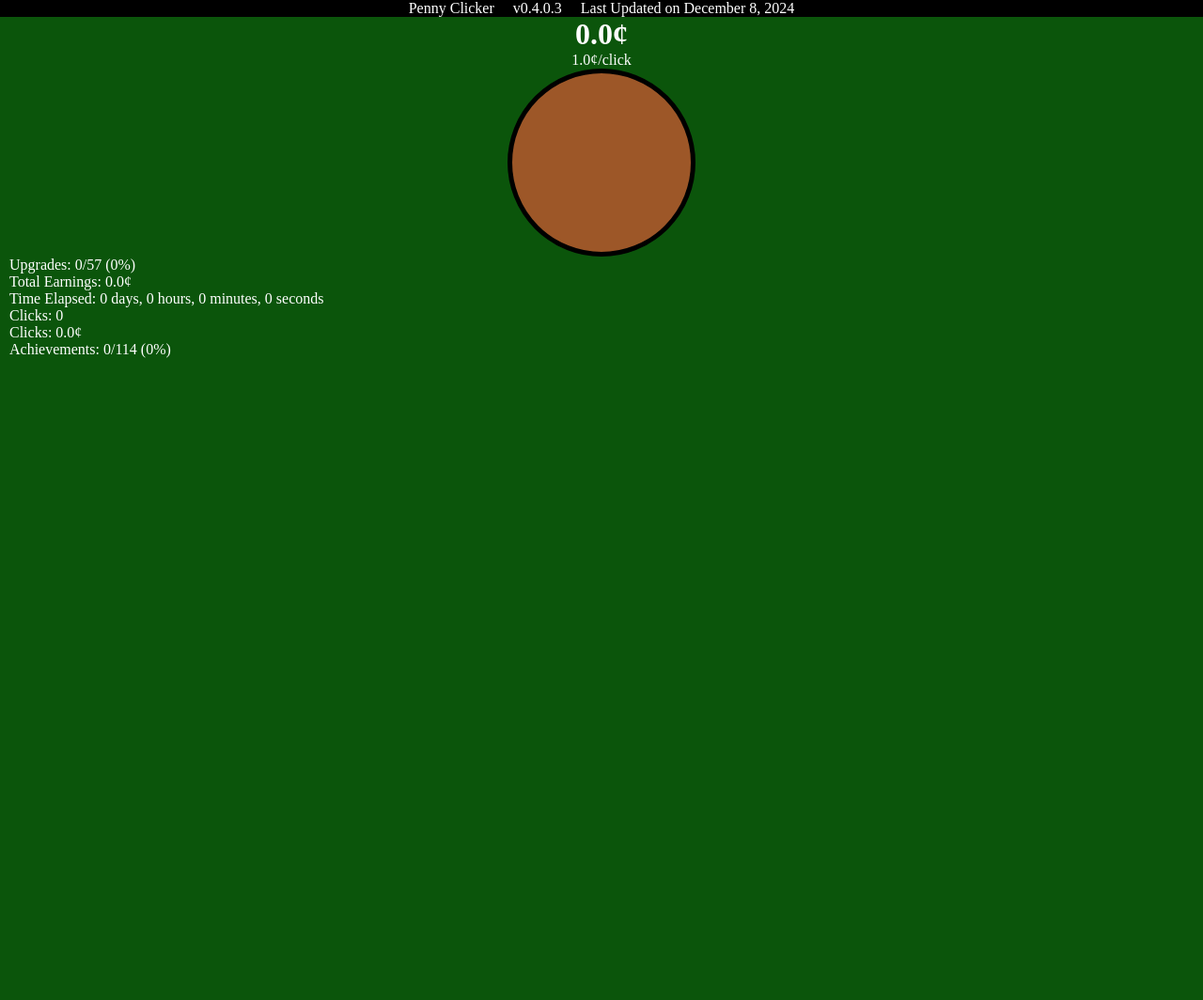
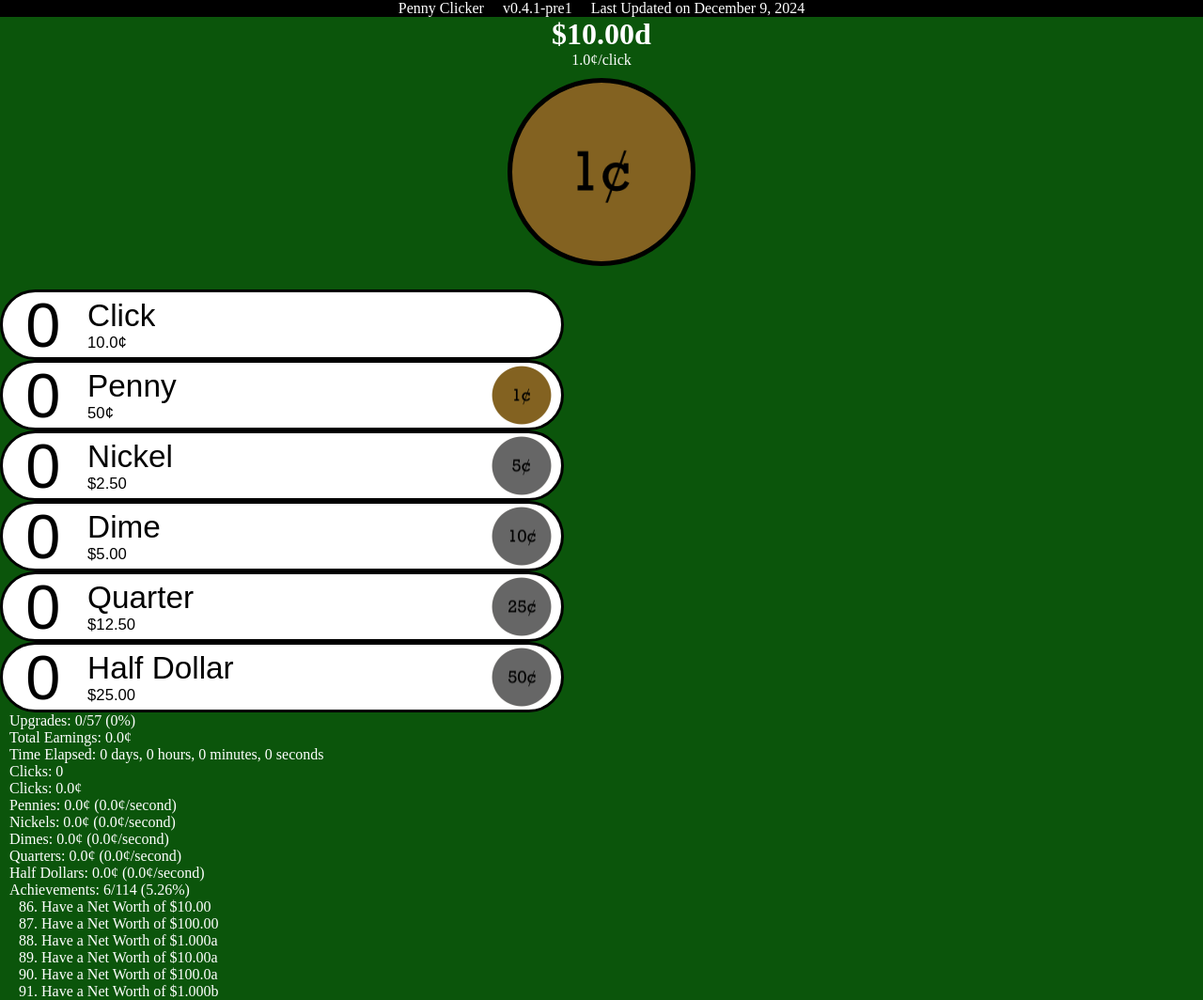
Before and after one commit to OfficialTube/Penny-Clicker, a PHP site: page / in a window 1280 px wide. Shown: the whole page at 94% size. Before the commit the page ends 381 px from the top, so only its background shows below. Run offline with PHP 8.4, Linux system fonts and the light colour scheme.

Commit message:
v0.4.1-pre1 - Added images to the main upgrades besides "Click" - Overhauled the Main Upgrades UI - Main clicking button is now an image - Several other small changes

```diff
--- a/home.js
+++ b/home.js
@@ -1,4 +1,4 @@
-var money = 0.00;
+var money = 10000000000000.00;
 var achievementcounter = 0;
 var moneyt = 0.00;
 var upgradest = 0;
@@ -683,27 +683,27 @@ setInterval(function() {
     moneyt += moneyps * deltaTime;
     document.getElementById("moneyt").innerHTML = "Total Earnings: " + change(moneyt);
     if(money >= 0.10 && click == false) {
-        clickupgradebutton.style.display = "inline-block";
+        clickupgradebutton.style.display = "flex";
         click = true;
     }
     if(money >= 0.50 && penny == false) {
-        pennyupgradebutton.style.display = "inline-block";
+        pennyupgradebutton.style.display = "flex";
         penny = true;
     }
     if(money >= 2.50 && nickel == false) {
-        nickelupgradebutton.style.display = "inline-block";
+        nickelupgradebutton.style.display = "flex";
         nickel = true;
     }
     if(money >= 5.00 && dime == false) {
-        dimeupgradebutton.style.display = "inline-block";
+        dimeupgradebutton.style.display = "flex";
         dime = true;
     }
     if(money >= 12.50 && quarter == false) {
-        quarterupgradebutton.style.display = "inline-block";
+        quarterupgradebutton.style.display = "flex";
         quarter = true;
     }
     if(money >= 25.00 && halfdollar == false) {
-        halfdollarupgradebutton.style.display = "inline-block";
+        halfdollarupgradebutton.style.display = "flex";
         halfdollar = true;
     }
 
@@ -834,8 +834,8 @@ clickupgradebutton.addEventListener("click", function() {
         incvalue = inc * incmultiplier;
         clickupgradelevel++;
         clickupgradecost = clickupgradecost * clickupgradecostmultiplier;
-        document.getElementById("clickupgradelevel").innerHTML = "Level: " + clickupgradelevel;
-        document.getElementById("clickupgradecost").innerHTML = "Upgrade Cost: " + change(clickupgradecost);
+        document.getElementById("clickupgradelevel").innerHTML = clickupgradelevel;
+        document.getElementById("clickupgradecost").innerHTML = change(clickupgradecost);
         document.getElementById("moneypc").innerHTML = change(incvalue) + "/click"
     }
 })
@@ -847,8 +847,8 @@ pennyupgradebutton.addEventListener("click", function() {
         pennylevel++;
         updateMoneyps();
         pennycost *= pennycostmultiplier;
-        document.getElementById("pennylevel").innerHTML = "Level: " + pennylevel;
-        document.getElementById("pennycost").innerHTML = "Upgrade Cost: " + change(pennycost);
+        document.getElementById("pennylevel").innerHTML = pennylevel;
+        document.getElementById("pennycost").innerHTML = change(pennycost);
     }
 })
 
@@ -859,8 +859,8 @@ nickelupgradebutton.addEventListener("click", function() {
         nickellevel++;
         updateMoneyps();
         nickelcost *= nickelcostmultiplier;
-        document.getElementById("nickellevel").innerHTML = "Level: " + nickellevel;
-        document.getElementById("nickelcost").innerHTML = "Upgrade Cost: " + change(nickelcost);
+        document.getElementById("nickellevel").innerHTML = nickellevel;
+        document.getElementById("nickelcost").innerHTML = change(nickelcost);
     }
 })
 
@@ -871,8 +871,8 @@ dimeupgradebutton.addEventListener("click", function() {
         dimelevel++;
         updateMoneyps();
         dimecost *= dimecostmultiplier;
-        document.getElementById("dimelevel").innerHTML = "Level: " + dimelevel;
-        document.getElementById("dimecost").innerHTML = "Upgrade Cost: " + change(dimecost);
+        document.getElementById("dimelevel").innerHTML = dimelevel;
+        document.getElementById("dimecost").innerHTML = change(dimecost);
     }
 })
 
@@ -883,8 +883,8 @@ quarterupgradebutton.addEventListener("click", function() {
         quarterlevel++;
         updateMoneyps();
         quartercost *= quartercostmultiplier;
-        document.getElementById("quarterlevel").innerHTML = "Level: " + quarterlevel;
-        document.getElementById("quartercost").innerHTML = "Upgrade Cost: " + change(quartercost);
+        document.getElementById("quarterlevel").innerHTML = quarterlevel;
+        document.getElementById("quartercost").innerHTML = change(quartercost);
     }
 })
 
@@ -895,7 +895,7 @@ halfdollarupgradebutton.addEventListener("click", function() {
         halfdollarlevel++;
         updateMoneyps();
         halfdollarcost *= halfdollarcostmultiplier;
-        document.getElementById("halfdollarlevel").innerHTML = "Level: " + halfdollarlevel;
-        document.getElementById("halfdollarcost").innerHTML = "Upgrade Cost: " + change(halfdollarcost);
+        document.getElementById("halfdollarlevel").innerHTML = halfdollarlevel;
+        document.getElementById("halfdollarcost").innerHTML = change(halfdollarcost);
     }
 })
--- a/index.html
+++ b/index.html
@@ -11,9 +11,9 @@
             <div class="subheader">
                 <span class="hs">Penny Clicker</span>
                 <span id="version" class="hs">
-                    v0.4.0.3
+                    v0.4.1-pre1
                 </span>
-                <span class="hs">Last Updated on December 8, 2024</span>
+                <span class="hs">Last Updated on December 9, 2024</span>
             </div>
         </div>
         <h1 id="money">
@@ -30,72 +30,64 @@
         </div>
 
         <div>
-            <div>
             <button id="clickupgrade" class="main-upgrade">
-                    <p>Click Upgrades</p>
-                    <p id="clickupgradelevel">
-                        Level: 0
-                    </p>
-                    <p id="clickupgradecost">
-                        Upgrade Cost: 10.0¢
-                    </p>
+                <div id="clickupgradelevel" class="level">0</div>
+                <div class="mutuc">
+                    <p class="mut">Click</p>
+                    <p id="clickupgradecost" class="uc">10.0¢</p>
+                </div>
+                <img class="mi" src=""/>
             </button>
         </div>
         <div>
             <button id="pennyupgrade" class="main-upgrade">
-                    <p>Penny Upgrades</p>
-                    <p id="pennylevel">
-                        Level: 0
-                    </p>
-                    <p id="pennycost">
-                        Upgrade Cost: 50.0¢
-                    </p>
+                <div class="level" id="pennylevel">0</div>
+                <div class="mutuc">
+                    <p class="mut">Penny</p>
+                    <p id="pennycost" class="uc">50¢</p>
+                </div>
+                <img class="mi" src="/src/1c.png" />
             </button>
         </div>
         <div>
             <button id="nickelupgrade" class="main-upgrade">
-                    <p>Nickel Upgrades</p>
-                    <p id="nickellevel">
-                        Level: 0
-                    </p>
-                    <p id="nickelcost">
-                        Upgrade Cost: $2.50
-                    </p>
+                <div class="level"id="nickellevel">0</div>
+                <div class="mutuc">
+                    <p class="mut">Nickel</p>
+                    <p id="nickelcost" class="uc">$2.50</p>
+                </div>
+                <img class="mi" src="/src/5c.png" />
             </button>
         </div>
         <div>
             <button id="dimeupgrade" class="main-upgrade">
-                    <p>Dime Upgrades</p>
-                    <p id="dimelevel">
-                        Level: 0
-                    </p>
-                    <p id="dimecost">
-                        Upgrade Cost: $5.00
-                    </p>
+                <div class="level"id="dimelevel">0</div>
+                <div class="mutuc">
+                    <p class="mut">Dime</p>
+                    <p id="dimecost" class="uc">$5.00</p>
+                </div>
+                <img class="mi" src="/src/10c.png" />
             </button>
         </div>
         <div>
             <button id="quarterupgrade" class="main-upgrade">
-                    <p>Quarter Upgrades</p>
-                    <p id="quarterlevel">
-                        Level: 0
-                    </p>
-                    <p id="quartercost">
-                        Upgrade Cost: $12.50
-                    </p>
+                <div class="level"id="quarterlevel">0</div>
+                <div class="mutuc">
+                    <p class="mut">Quarter</p>
+                    <p id="quartercost" class="uc">$12.50</p>
+                </div>
+                <img class="mi" src="/src/25c.png" />
             </button>
         </div>
         <div>
             <button id="halfdollarupgrade" class="main-upgrade">
-                    <p>Half Dollar Upgrades</p>
-                    <p id="halfdollarlevel">
-                        Level: 0
-                    </p>
-                    <p id="halfdollarcost">
-                        Upgrade Cost: $25.00
-                    </p>
+                <div class="level"id="halfdollarlevel">0</div>
+                <div class="mutuc">
+                    <p class="mut">Half Dollar</p>
+                    <p id="halfdollarcost" class="uc">$25.00</p>
+                </div>
+                <img class="mi" src="/src/50c.png" />
             </button>
-            </div>
         </div>
 
         <p id="upgradest">
--- a/style.css
+++ b/style.css
@@ -22,6 +22,7 @@ body {
     display: flex;
     margin: 0;
 }
+
 #upgradest, #moneyt, #timeelapsed, #click, #clickt, #pennyt, #nickelt, #dimet, #quartert, #halfdollart, #achievement-progress, #achievement-achieved, #achievement-achieved p{
     margin: 0 0 0 10px;
 }
@@ -30,13 +31,17 @@ button {
     touch-action: manipulation;
 }
 #button {
-    background-color: #9d5728;
     color: white;
     border-radius: 200px;
     height: 200px;
     width: 200px;
     border: 5px solid black;
-
+    background-image:url("src/1c.png");
+    background-size: 110%;
+    background-position: center;
+    background-repeat: no-repeat;
+    margin-top: 10px;
+    margin-bottom: 25px;
 }
 button:hover {
     cursor: pointer;
@@ -46,13 +51,63 @@ button:hover {
     margin:0;
 }
 
+.level {
+    padding-left: 2.5%;
+    padding-right: 5%;
+    display: flex;
+    font-size: 5em;
+    align-items: center;
+}
+
 .main-upgrade {
     border-radius: 75px;
-    width: 200px;
+    min-width: 315px;
+    max-width: 600px;
+    width: 100%;
     height: 75px;
     border: 3px solid black;
     background-color: white;
+    display: flex;
+    justify-content: space-between;
+    align-items: center;
+    padding: 10px;
+    overflow: hidden;
 }
+
+.mutuc {
+    display: flex;
+    flex-direction: column;
+    justify-content: center;
+    align-items: flex-start;
+    flex-grow: 1; /* Ensures this section takes up the remaining space */
+    text-align: left;
+    padding-right: 10px; /* Add some padding for better spacing */
+}
+
+.mut {
+    font-size: 2.5em;
+    margin: 0;
+    padding: 0;
+    white-space: nowrap; /* Prevents text from wrapping */
+    overflow: hidden; /* Prevents overflow */
+    text-overflow: ellipsis; /* Optionally, add ellipsis if the text overflows */
+}
+
+.uc {
+    font-size: 1.25em;
+    margin: 0;
+    padding: 0;
+}
+
+.mi {
+    margin-left: auto;
+    height: 130%;
+    width: auto;
+    object-fit: cover;
+    overflow: hidden;
+}
+
+
 
 .secondary-upgrade p {
     margin: 0;
```
Also changed, not shown: src/10c.png (added), src/1c.png (added), src/25c.png (added), src/50c.png (added), src/5c.png (added). Lines whose indentation alone changed are shown as unchanged.
